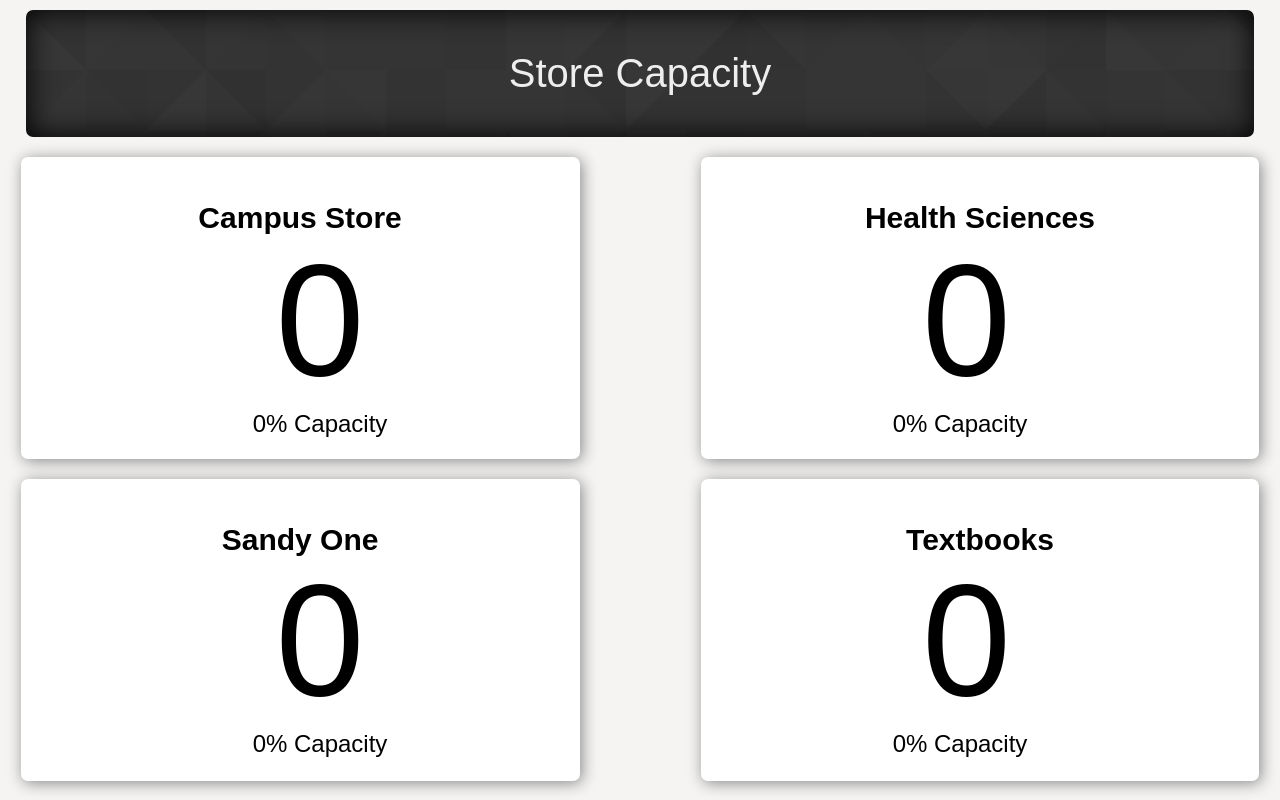
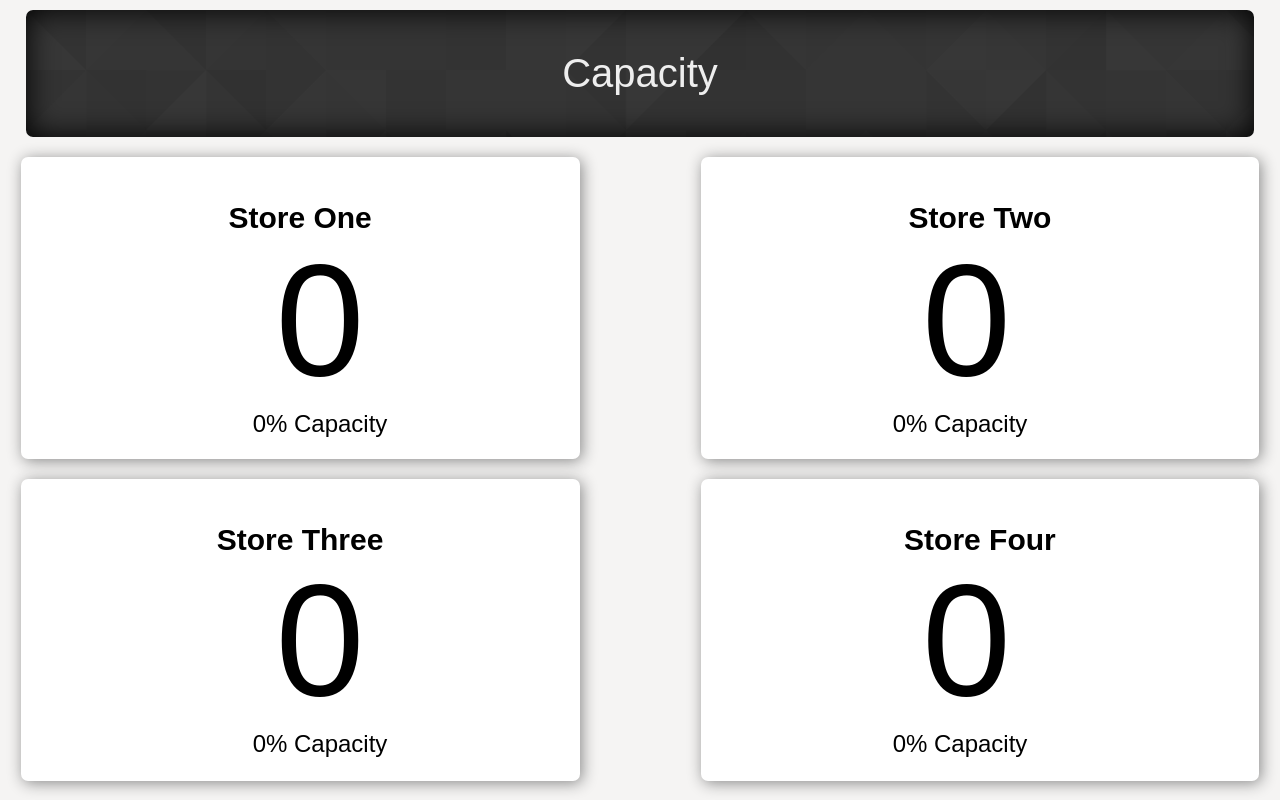
Before and after one commit to JimmyGlasscock/counter, a PHP site: page /admin/all-stores.php in a window 1280 px wide. Run offline with PHP 8.4, Linux system fonts and the light colour scheme; data that the repository does not hold is empty; some libraries are stand-ins or nearby versions.

Commit message:
initial commit

```diff
--- a/admin/all-stores.php
+++ b/admin/all-stores.php
@@ -1,5 +1,5 @@
 <?php
-	$conn = mysqli_connect("localhost", "root", "101scripting", "student-counter");
+	$conn = mysqli_connect("localhost", "username", "password", "counter");
 	if(!$conn){
 		//error messages
 		echo "Unable to connect to database! <br>";
@@ -27,7 +27,7 @@
 ?>
 <html>
 	<link rel="stylesheet" href="../style.css" type="text/css">
-	<title>Student Counter</title>
+	<title>Counter</title>
 	<style>
 		.contain{
 			width: 95%;
@@ -130,34 +130,34 @@
 	<body>
 		<div class="contain" id="title">
 			<span class="textcenter" id="titleText">
-				<h1>Store Capacity</h1><h2 style="color: #fff; font-size: 18pt; font-weight: lighter;">
+				<h1>Capacity</h1><h2 style="color: #fff; font-size: 18pt; font-weight: lighter;">
 			</span>
 		</div>
 		<div class="TwoByTwo">
 			<div class="contain storeOneNumberDisplay" style="height: 35%;">
 				<div>
-					<p class="storeOneLabel" style="text-align: center;">Campus Store</p>
+					<p class="storeOneLabel" style="text-align: center;">Store One</p>
 					<p class="storeOneNumber"></p>
 					<p class="storeOneCapacityCounter"></p>
 				</div>
 			</div>
 			<div class="contain storeTwoNumberDisplay" style="height: 35%;">
 				<div>
-					<p class="storeTwoLabel" style="text-align: center;">Health Sciences</p>
+					<p class="storeTwoLabel" style="text-align: center;">Store Two</p>
 					<p class="storeTwoNumber"></p>
 					<p class="storeTwoCapacityCounter"></p>
 				</div>
 			</div><br>
 			<div class="contain storeThreeNumberDisplay" style="height: 35%;">
 				<div>
-					<p class="storeThreeLabel" style="text-align: center;">Sandy One</p>
+					<p class="storeThreeLabel" style="text-align: center;">Store Three</p>
 					<p class="storeThreeNumber"></p>
 					<p class="storeThreeCapacityCounter"></p>
 				</div>
 			</div>
 			<div class="contain storeFourNumberDisplay" style="height: 35%;">
 				<div>
-					<p class="storeFourLabel" style="text-align: center;">Textbooks</p>
+					<p class="storeFourLabel" style="text-align: center;">Store Four</p>
 					<p class="storeFourNumber"></p>
 					<p class="storeFourCapacityCounter"></p>
 				</div>
--- a/counter.php
+++ b/counter.php
@@ -3,7 +3,7 @@
 		header('Location: index.html');
 	}
 
-	$conn = mysqli_connect("localhost", "root", "101scripting", "student-counter");
+	$conn = mysqli_connect("localhost", "username", "password", "counter");
 	if(!$conn){
 		//error messages
 		echo "Unable to connect to database! <br>";
@@ -30,7 +30,7 @@
 ?>
 <html>
 	<link rel="stylesheet" href="style.css" type="text/css">
-	<title>Student Counter</title>
+	<title>Counter</title>
 	<style>
 		.contain{
 			width: 95%;
@@ -134,7 +134,7 @@
 	<body>
 		<div class="contain" id="title">
 			<span class="textcenter" id="titleText">
-				<h1>Student Counter</h1><h2 style="color: #fff; font-size: 18pt; font-weight: lighter;">
+				<h1>Counter</h1><h2 style="color: #fff; font-size: 18pt; font-weight: lighter;">
 				<?php
 					echo '<strong>';
 
--- a/decrease.php
+++ b/decrease.php
@@ -1,5 +1,5 @@
 <?php
-$conn = mysqli_connect("localhost", "root", "101scripting", "student-counter");
+$conn = mysqli_connect("localhost", "username", "password", "counter");
 	if(!$conn){
 		//error messages
 		echo "Unable to connect to database! <br>";
@@ -8,7 +8,7 @@ $conn = mysqli_connect("localhost", "root", "101scripting", "student-counter");
 		die();
 	}
 
-	$query = "SELECT * FROM students WHERE location = '".$_POST['location']."' AND DATE(time) = CURDATE();";
+	$query = "SELECT * FROM customers WHERE location = '".$_POST['location']."' AND DATE(time) = CURDATE();";
 	$result = $conn->query($query)->fetch_all();
 
 	$total = 0;
@@ -17,7 +17,7 @@ $conn = mysqli_connect("localhost", "root", "101scripting", "student-counter");
 	}
 
 	if($total > 0){
-		$query = "INSERT INTO students (num, location) VALUES ('-1', '".$_POST['location']."');";
+		$query = "INSERT INTO customers (num, location) VALUES ('-1', '".$_POST['location']."');";
 		$result = $conn->query($query);
 	}
 
--- a/get-all-nums.php
+++ b/get-all-nums.php
@@ -1,5 +1,5 @@
 <?php
-$conn = mysqli_connect("localhost", "root", "101scripting", "student-counter");
+$conn = mysqli_connect("localhost", "username", "password", "counter");
 	if(!$conn){
 		//error messages
 		echo "Unable to connect to database! <br>";
@@ -11,7 +11,7 @@ $conn = mysqli_connect("localhost", "root", "101scripting", "student-counter");
 	$array = array();
 
 	for($i=0; $i < 4; $i++){
-		$query = "SELECT * FROM students WHERE location = '".($i+1)."' AND DATE(time) = CURDATE();;";
+		$query = "SELECT * FROM counter WHERE location = '".($i+1)."' AND DATE(time) = CURDATE();;";
 		$result = $conn->query($query)->fetch_all();
 
 		$total = 0;
--- a/get-num.php
+++ b/get-num.php
@@ -1,5 +1,5 @@
 <?php
-$conn = mysqli_connect("localhost", "root", "101scripting", "student-counter");
+$conn = mysqli_connect("localhost", "username", "password", "counter");
 	if(!$conn){
 		//error messages
 		echo "Unable to connect to database! <br>";
@@ -8,7 +8,7 @@ $conn = mysqli_connect("localhost", "root", "101scripting", "student-counter");
 		die();
 	}
 
-	$query = "SELECT * FROM students WHERE location = '".$_POST['location']."' AND DATE(time) = CURDATE();";
+	$query = "SELECT * FROM customers WHERE location = '".$_POST['location']."' AND DATE(time) = CURDATE();";
 	$result = $conn->query($query)->fetch_all();
 
 	$total = 0;
--- a/increase.php
+++ b/increase.php
@@ -1,5 +1,5 @@
 <?php
-$conn = mysqli_connect("localhost", "root", "101scripting", "student-counter");
+$conn = mysqli_connect("localhost", "username", "password", "counter");
 	if(!$conn){
 		//error messages
 		echo "Unable to connect to database! <br>";
@@ -8,7 +8,7 @@ $conn = mysqli_connect("localhost", "root", "101scripting", "student-counter");
 		die();
 	}
 
-	$query = "INSERT INTO students (num, location) VALUES ('1', '".$_POST['location']."');";
+	$query = "INSERT INTO customers (num, location) VALUES ('1', '".$_POST['location']."');";
 
 	$result = $conn->query($query);
 
```
Also changed, not shown: admin/customer-data.php (+6 -6 lines), README.md (added).
